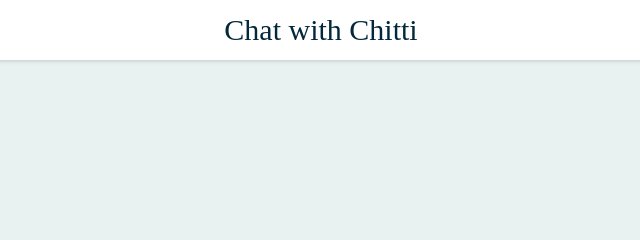
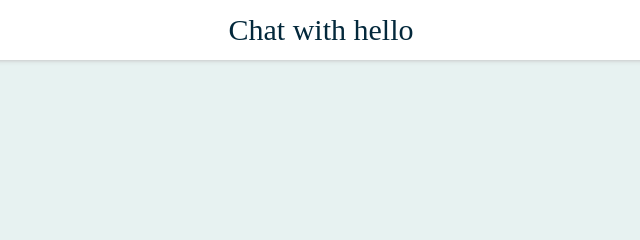
Before and after one commit to sirishagoud/chatbot, a plain HTML site: page index.html in a window 1280 px wide. Shown: the top 240 px of the page, 319-959 px from the left. Drawn offline with Linux system fonts and the light colour scheme; files that its build step writes are made by us from their sources; files whose address does not match are found by name; a web font is replaced by a local one.

Commit message:
Update index.html

```diff
--- a/index.html
+++ b/index.html
@@ -7,7 +7,7 @@
     <link rel="stylesheet" href="css/style.css">
 </head>
 <body>
-    <header>Chat with Chitti</header>
+    <header>Chat with hello</header>
     <section class="main">
             <div class="user-area">
                 <img src="user.png">
```
